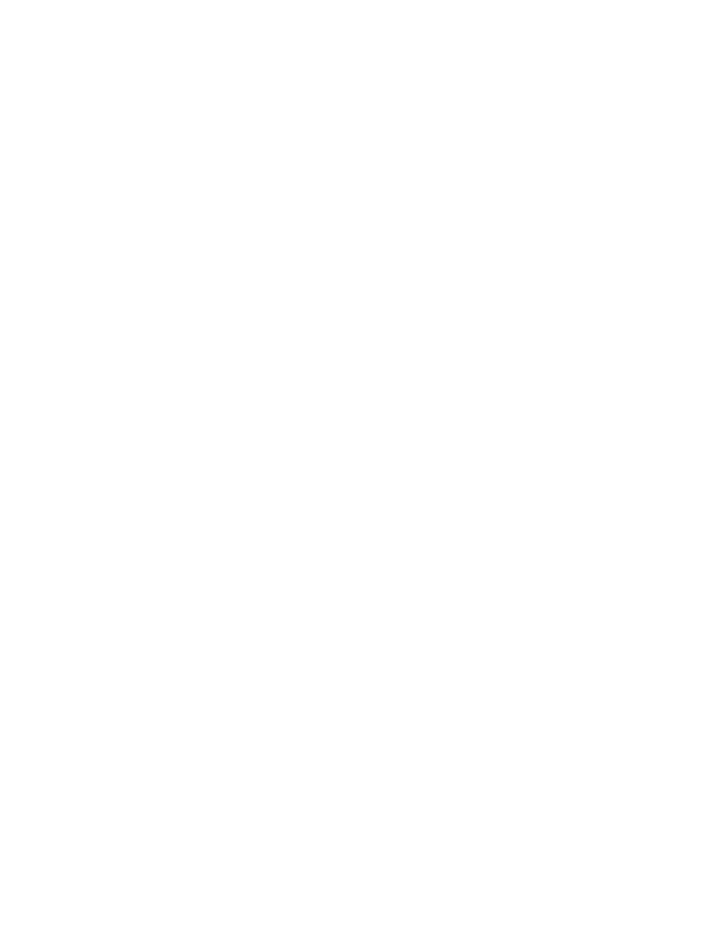
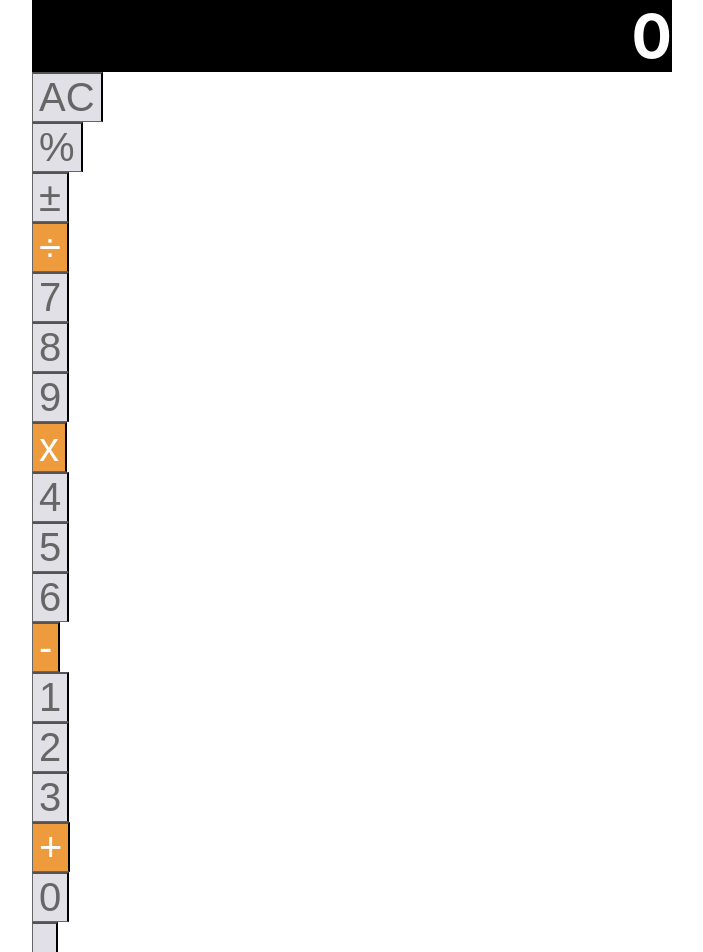
Before and after one commit to oigwe/React_Calculator, a React (Create React App) app: page / in a window 1280 px wide. Shown: the top 952 px of the page, without its empty margins (288-991 px from the left). Before the commit the page ends 800 px from the top, so only its background shows below. Built offline with nearby package versions, Linux system fonts and the light colour scheme.

Commit message:
adds initial html structure to app.js render

```diff
--- a/src/App.js
+++ b/src/App.js
@@ -4,7 +4,43 @@
 class App extends Component {
   render() {
     return (
-      <>
+<>
+        <div id="root">
+    <div className="holder">
+      <div className="calculator">
+      <div className="col-12 inputview">{}0</div>
+        <div className="row">
+          <button className="button col-3">AC</button>
+          <button className="button col-3">%</button>
+          <button className="button col-3">±</button>
+          <button className="button col-3 orange">÷</button>
+        </div>
+        <div className="row">
+          <button className="button col-3">7</button>
+          <button className="button col-3">8</button>
+          <button className="button col-3">9</button>
+          <button className="button col-3 orange">x</button>
+        </div>
+        <div className="row">
+          <button className="button col-3">4</button>
+          <button className="button col-3">5</button>
+          <button className="button col-3">6</button>
+          <button className="button col-3 orange">-</button>
+        </div>
+        <div className="row">
+          <button className="button col-3">1</button>
+          <button className="button col-3">2</button>
+        <button className="button col-3">3</button>
+         <button className="button col-3 orange">+</button>
+         </div>
+         <div className="row">
+        <button className="button col-6">0</button>
+        <button className="button col-3">.</button>
+        <button className="button col-3 orange">=</button>
+        </div>
+      </div>
+    </div>
+  </div>
       </>
     );
   }
```
Also changed, not shown: src/components/Buttons.js (added), src/components/Display.js (added).
